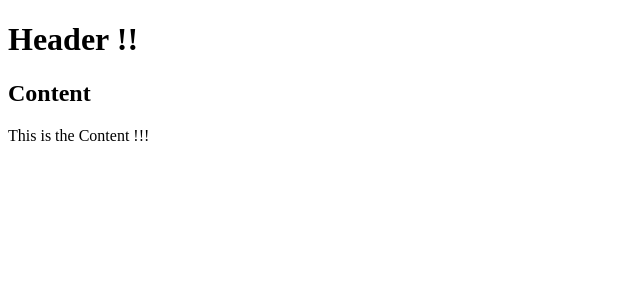
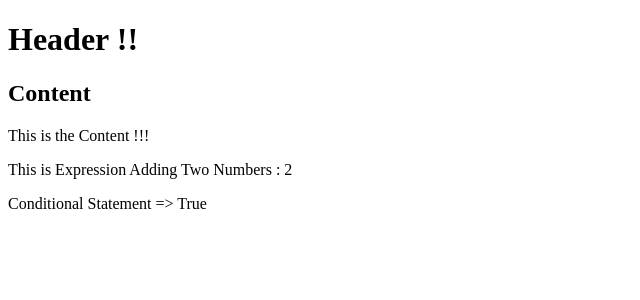
Before and after one commit to fitsumcs/ReactDemo, a React (Create React App) app: page / in a window 1280 px wide. Shown: the top 300 px of the page, without its empty margins (0-640 px from the left). Built offline with nearby package versions, Linux system fonts and the light colour scheme.

Commit message:
Adding Expression with Conditional

```diff
--- a/src/App.js
+++ b/src/App.js
@@ -4,11 +4,15 @@ class App extends React.Component{
 
   // Multiple Line items need a wrapper
   render(){
+    let i = 1
     return(
       <div>
          <h1>Header !!</h1>
          <h2>Content</h2>
         <p data-myattribute="Some Value">This is the Content !!! </p>
+        {/* Expression  */}
+        <p>This is Expression Adding Two Numbers : {1 + 1}</p>
+        <p>Conditional Statement => {i==1 ? "True" : "False"}</p>
       </div>
     );
   }
```
Also changed, not shown: 1 other file (tests, documents, lock files or other folders).
